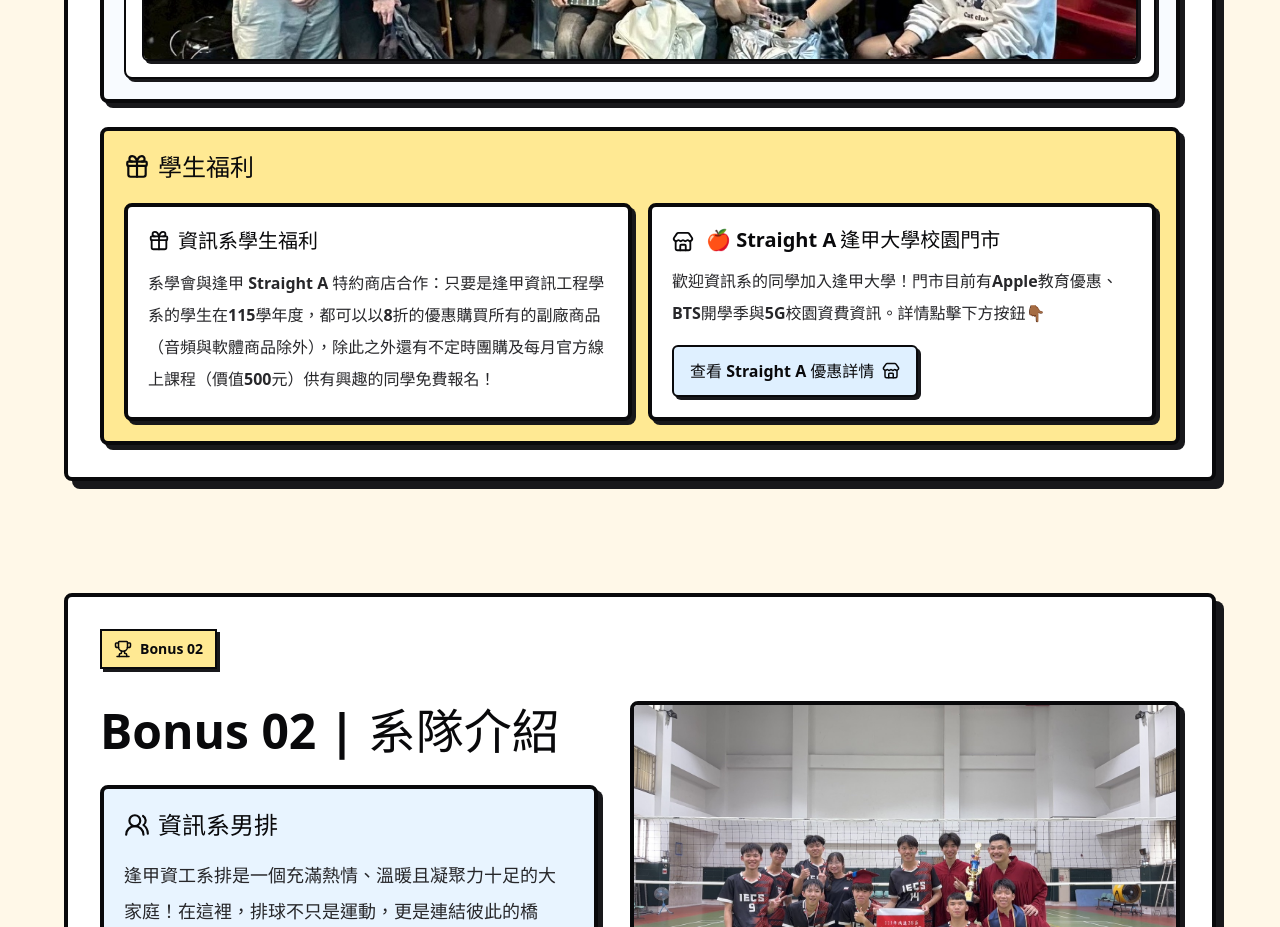
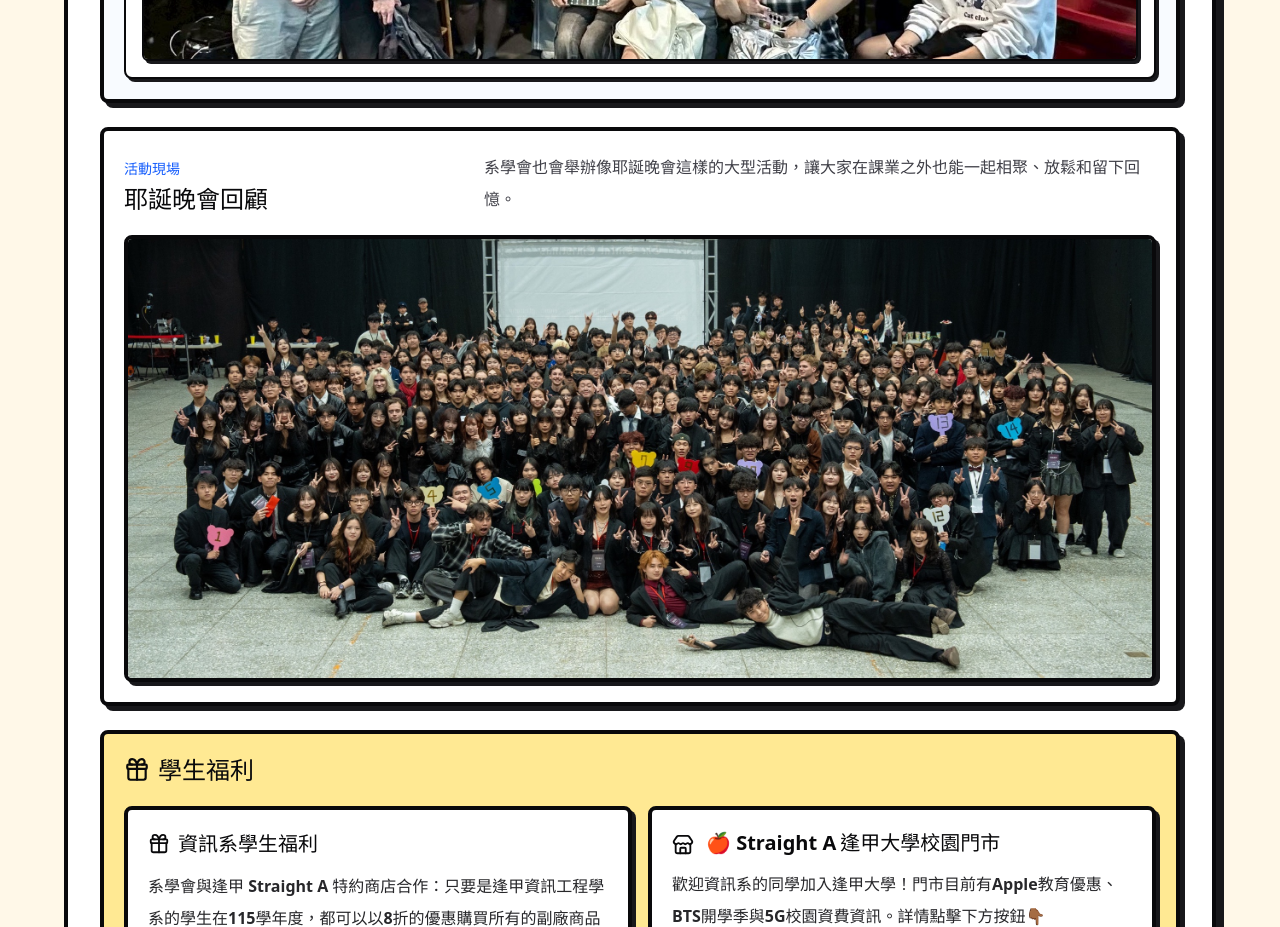
Before and after one commit to AllEnough/iecs_handbook, a React (Vite) app: page / in a window 1280 px wide. Shown: the part 6060-6987 px from the top of the page. Built offline with nearby package versions, Linux system fonts and the light colour scheme.

Commit message:
content: add christmas party recap

```diff
--- a/src/components/ScheduleSection.jsx
+++ b/src/components/ScheduleSection.jsx
@@ -1,5 +1,6 @@
 import { useEffect, useState } from 'react'
 import { CalendarClock, Gift, PartyPopper, Star, Store, X } from 'lucide-react'
+import christmasPartyPhoto from '../assets/handbook/christmas-party.jpg'
 import growthCampPhoto from '../assets/handbook/growth-camp.jpg'
 import infoNightPhoto from '../assets/handbook/info-night.jpg'
 import straightAIpadPoster from '../assets/handbook/straight-a-ipad.jpg'
@@ -159,6 +160,27 @@ function ScheduleSection() {
                   </article>
                 )
               })}
+            </div>
+          </div>
+
+          <div className="mt-6 rounded-lg border-4 border-zinc-950 bg-white p-5 shadow-[5px_5px_0_#18181b]">
+            <div className="flex flex-col gap-3 md:flex-row md:items-end md:justify-between">
+              <div>
+                <p className="text-sm font-black text-blue-600">活動現場</p>
+                <h3 className="mt-1 text-2xl font-black">耶誕晚會回顧</h3>
+              </div>
+              <p className="max-w-2xl text-base font-bold leading-8 text-zinc-700">
+                系學會也會舉辦像耶誕晚會這樣的大型活動，讓大家在課業之外也能一起相聚、放鬆和留下回憶。
+              </p>
+            </div>
+
+            <div className="photo-frame mt-5 overflow-hidden rounded-lg border-4 border-zinc-950 bg-white shadow-[4px_4px_0_#18181b]">
+              <img
+                src={christmasPartyPhoto}
+                alt="耶誕晚會活動大合照"
+                loading="lazy"
+                className="aspect-[16/9] w-full object-cover object-[center_78%] md:aspect-[21/9]"
+              />
             </div>
           </div>
 
```
Also changed, not shown: src/assets/handbook/christmas-party.jpg (added).
